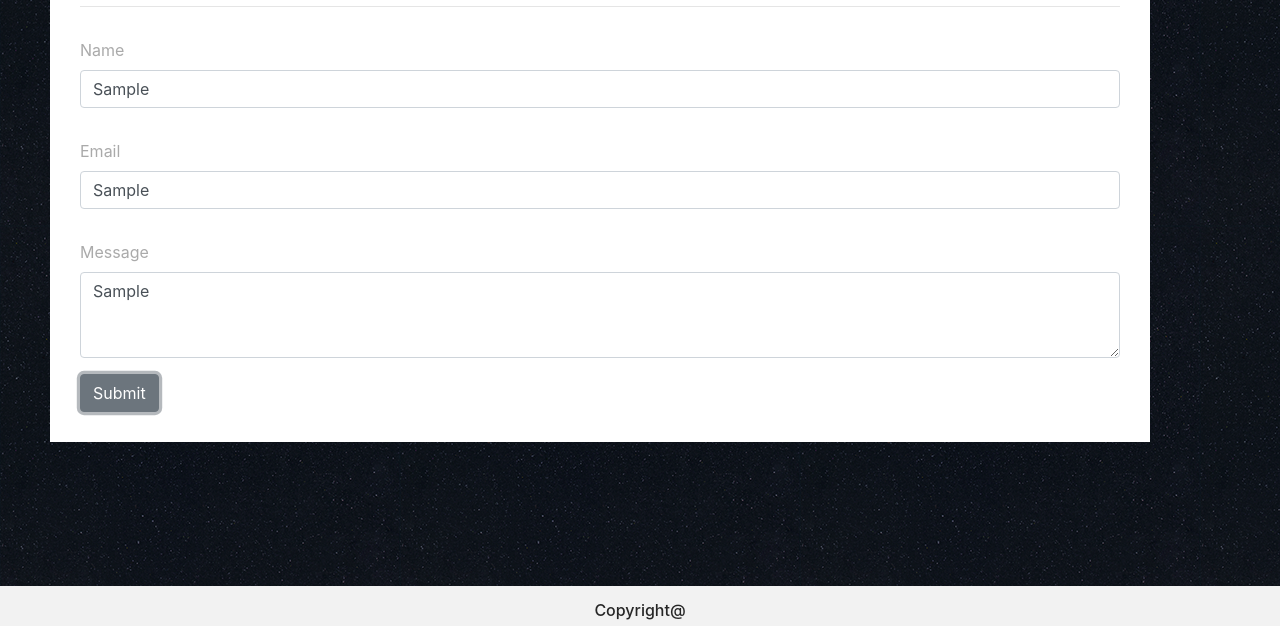
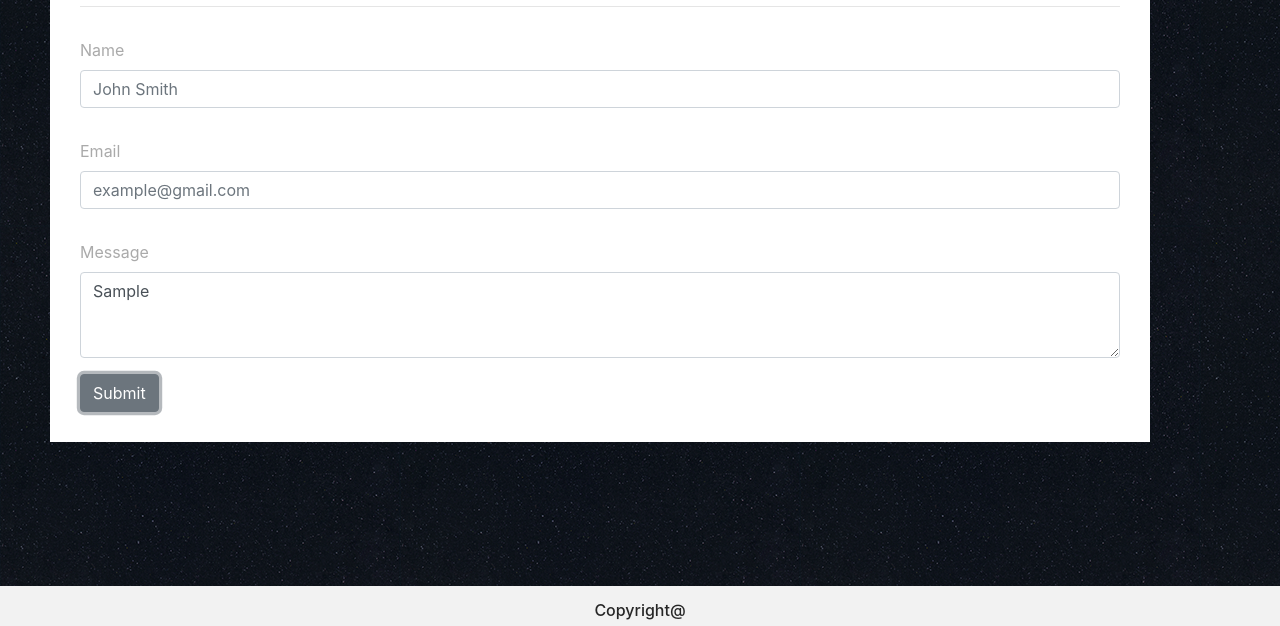
Before and after one commit to danielhomann4/Bootstrap-Portfolio, a plain HTML site: page contact.html in a window 1280 px wide. Both pictures are taken after typing "Sample", "Sample", "Sample" into the empty fields and a click on the button "Submit". Shown: the part 174-800 px from the top of the page. Drawn offline with nearby package versions, Linux system fonts and the light colour scheme; no server answers.

Commit message:
getting firebase working

```diff
--- a/contact.html
+++ b/contact.html
@@ -8,6 +8,12 @@
     <link rel="stylesheet" href="https://stackpath.bootstrapcdn.com/bootstrap/4.1.3/css/bootstrap.min.css" integrity="sha384-MCw98/SFnGE8fJT3GXwEOngsV7Zt27NXFoaoApmYm81iuXoPkFOJwJ8ERdknLPMO"
         crossorigin="anonymous">
     <link rel="stylesheet" href="./style.css">
+    <script
+  src="https://code.jquery.com/jquery-3.3.1.min.js"
+  integrity="sha256-FgpCb/KJQlLNfOu91ta32o/NMZxltwRo8QtmkMRdAu8="
+  crossorigin="anonymous"></script>
+  <script src="https://www.gstatic.com/firebasejs/5.7.2/firebase.js"></script>
+
     <title>Contact</title>
 </head>
 
@@ -38,15 +44,15 @@
                 <hr>
                 <div class="form-group">
                     <label class="contacts" for="formGroupExampleInput">Name</label>
-                    <input type="text" class="form-control" id="formGroupExampleInput" placeholder="John Smith">
+                    <input id="name" type="text" class="form-control" id="formGroupExampleInput" placeholder="John Smith">
                 </div>
                 <div class="form-group">
                     <label class="contacts" for="formGroupExampleInput2">Email</label>
-                    <input type="text" class="form-control" id="formGroupExampleInput2" placeholder="example@gmail.com">
+                    <input id="email" type="text" class="form-control" id="formGroupExampleInput2" placeholder="example@gmail.com">
                 </div>
                 <div class="form-group">
                     <label class="contacts" for="exampleFormControlTextarea1">Message</label>
-                    <textarea class="form-control" id="exampleFormControlTextarea1" rows="3"></textarea>
+                    <textarea id="message" class="form-control" id="exampleFormControlTextarea1" rows="3"></textarea>
                 </div>
                 <button type="button" class="btn btn-secondary">Submit</button>
             </form>
@@ -59,7 +65,52 @@
                 </div>
             </div>
     </div>
+<script>
+      // Initialize Firebase
+  var config = {
+    apiKey: "AIzaSyBR5R05xiIhGHgRnmtbLXCgOL5gk6_dotM",
+    authDomain: "bootstrap-portfolio-8346d.firebaseapp.com",
+    databaseURL: "https://bootstrap-portfolio-8346d.firebaseio.com",
+    projectId: "bootstrap-portfolio-8346d",
+    storageBucket: "",
+    messagingSenderId: "998097964833"
+  };
+  firebase.initializeApp(config);
+  var database = firebase.database();
 
+  var name = "";
+  var email = "";
+  var message = "";
+
+    $("button").on("click", function(event){
+        event.preventDefault();
+
+        name = $("#name")
+            .val()
+            .trim();
+
+        email = $("#email")
+            .val()
+            .trim();
+
+        message = $("#message")
+            .val();
+
+        database.ref().push({
+            name: name,
+            email: email,
+            message: message,
+        });
+
+        console.log(name);
+        console.log(email);
+        console.log(message);
+
+        $("#name").val("");
+        $("#email").val("");
+        $("message").val("");
+    });
+</script>
 </body>
 
 </html>
```
